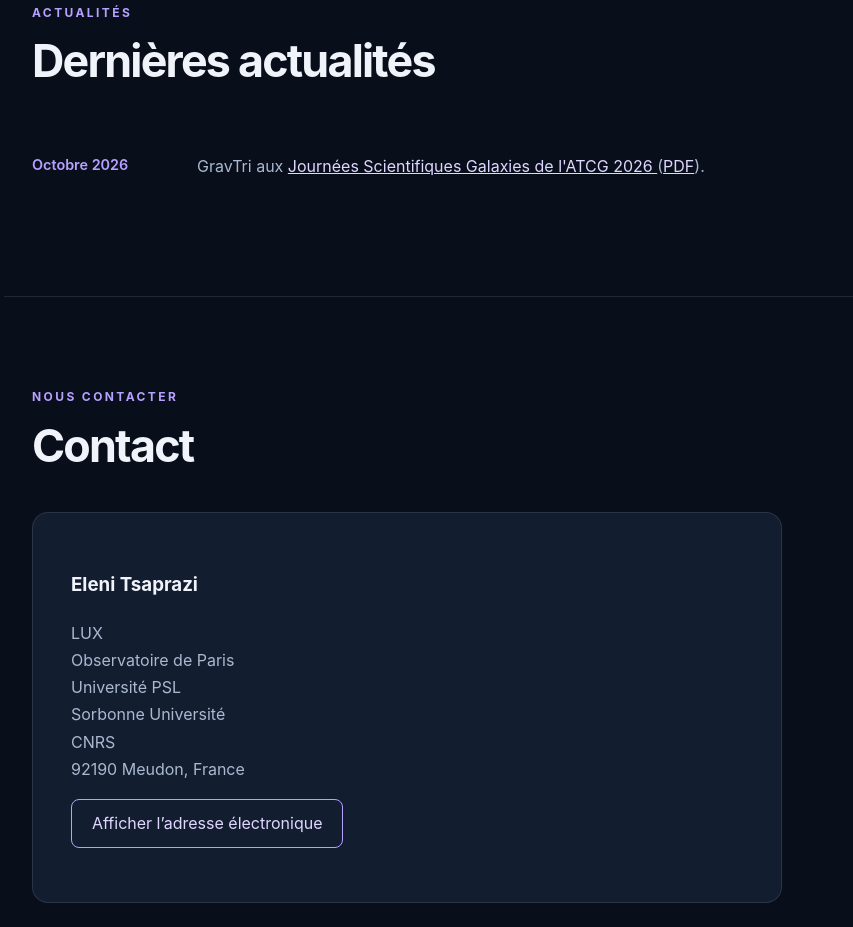
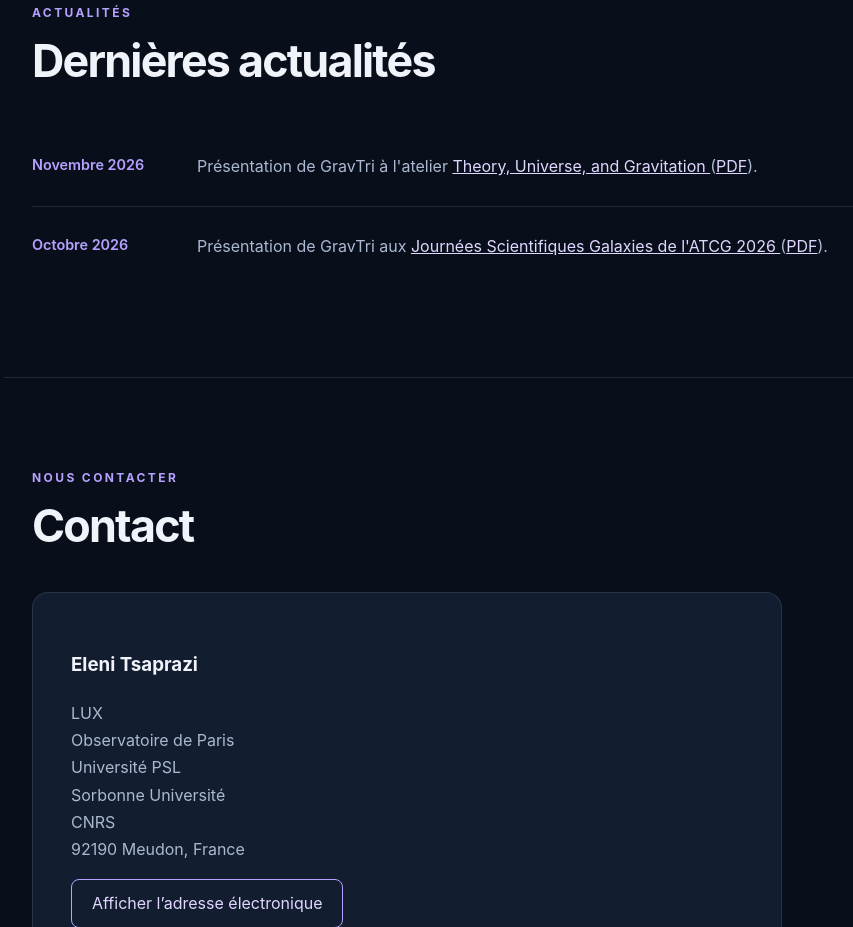
Before and after one commit to GravTri/gravtri.github.io, a plain HTML site: page fr.html in a window 1280 px wide. Shown: the part 4273-5200 px from the top of the page, without its empty margins (61-914 px from the left). Drawn offline with Linux system fonts and the light colour scheme.

Commit message:
Update fr.html

```diff
--- a/fr.html
+++ b/fr.html
@@ -685,24 +685,49 @@
 </div>
 </section>
 <hr class="divider"/>
-<!-- NEWS -->
+
+<!-- ACTUALITÉS -->
+
 <section class="section" id="news">
   <div class="section-heading">
     <div class="section-label">Actualités</div>
     <h2>Dernières actualités</h2>
   </div>
+
+  <article class="news-item">
+    <div class="news-date">Novembre 2026</div>
+    <div>
+      <p>
+        Présentation de GravTri à l'atelier
+        <a href="https://indico.in2p3.fr/event/38354/"
+           rel="noopener noreferrer" target="_blank">
+          Theory, Universe, and Gravitation
+        </a>
+        (<a href="/TUG_Tsaprazi.pdf"
+            rel="noopener noreferrer" target="_blank">PDF</a>).
+      </p>
+    </div>
+  </article>
+
   <article class="news-item">
     <div class="news-date">Octobre 2026</div>
     <div>
-<p>GravTri aux <a href="https://jgatcg26.sciencesconf.org/" rel="noopener noreferrer" target="_blank">
+      <p>
+        Présentation de GravTri aux
+        <a href="https://jgatcg26.sciencesconf.org/"
+           rel="noopener noreferrer" target="_blank">
           Journées Scientifiques Galaxies de l'ATCG 2026
         </a>
-      (<a href="/JG_ATCG_Tsaprazi.pdf" rel="noopener noreferrer" target="_blank">PDF</a>).
+        (<a href="/JG_ATCG_Tsaprazi.pdf"
+            rel="noopener noreferrer" target="_blank">PDF</a>).
       </p>
     </div>
   </article>
+
 </section>
+
 <hr class="divider"/>
+
 <!-- CONTACT -->
 <section class="section" id="contact">
 <div class="section-heading">
```
Lines whose indentation alone changed are shown as unchanged.
